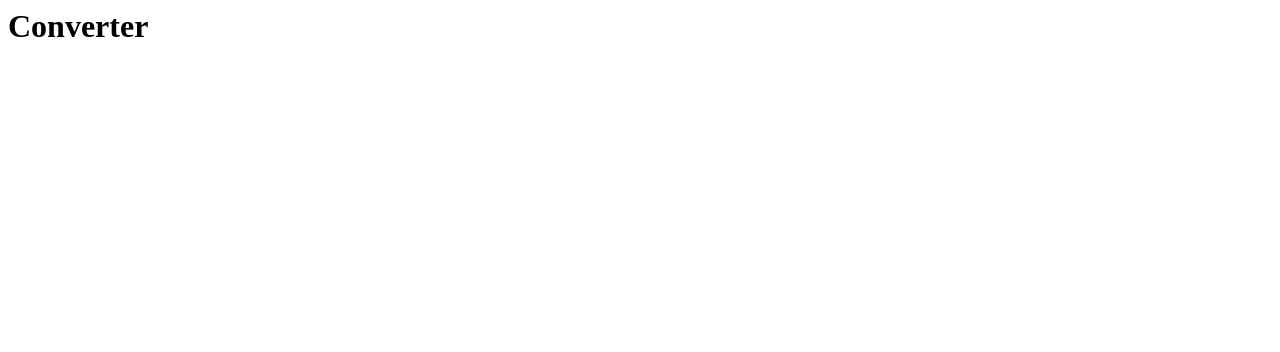
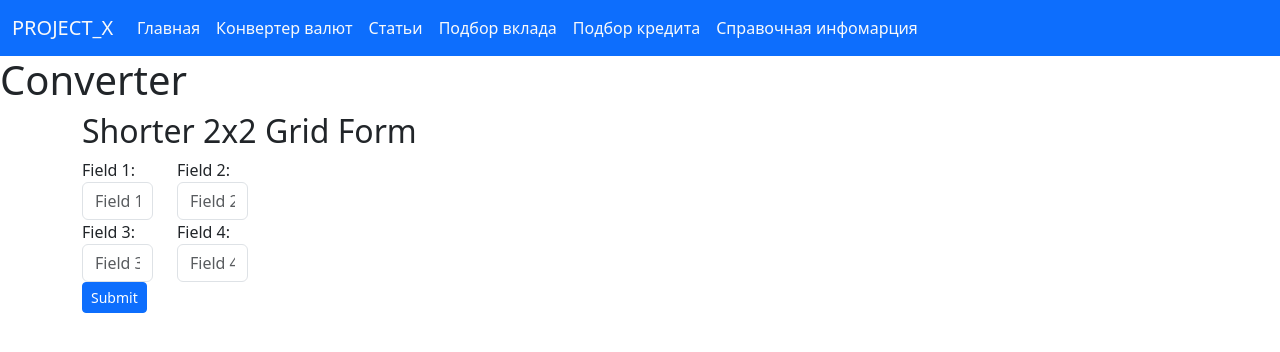
Before and after one commit to sariya23/project_x, a Flask app: page /converter in a window 1280 px wide. Before the commit the part shown is almost empty. Shown: the top 352 px of the page. Run offline with Flask 3, Linux system fonts and the light colour scheme.

Commit message:
Create form to converter

```diff
--- a/main.py
+++ b/main.py
@@ -7,13 +7,12 @@ app = Flask(__name__)
 @app.route('/')
 @app.route('/<name>')
 def hello(name=None):
-    print(name)
     return render_template('index.html', name=name)
 
 
 @app.route('/converter')
 def converter():
-    return '<h1>Converter</h1>'
+    return render_template('converter.html')
 
 
 @app.route('/articles')
--- a/templates/converter.html
+++ b/templates/converter.html
@@ -1,5 +1,45 @@
 <!doctype html>
-<title>PROJECT_X</title>
+<title>CONVERTER</title>
 <link rel= "stylesheet" type= "text/css" href= "{{ url_for('static',filename='styles/converter.css') }}">
+<link href="https://cdn.jsdelivr.net/npm/bootstrap@5.3.2/dist/css/bootstrap.min.css" rel="stylesheet" integrity="sha384-T3c6CoIi6uLrA9TneNEoa7RxnatzjcDSCmG1MXxSR1GAsXEV/Dwwykc2MPK8M2HN" crossorigin="anonymous">
 
-<button></button>
+{% extends "nav_bar.html" %}
+{% block nav %}
+{{ super() }}
+<h1>Converter</h1>
+
+<div class="container">
+    <h2>Shorter 2x2 Grid Form</h2>
+    <form>
+        <div class="row">
+            <div class="col-md-1">
+                <div class="form-group">
+                    <label for="input1">Field 1:</label>
+                    <input type="text" class="form-control" id="input1" name="input1" placeholder="Field 1">
+                </div>
+            </div>
+            <div class="col-md-1">
+                <div class="form-group">
+                    <label for="input2">Field 2:</label>
+                    <input type="text" class="form-control" id="input2" name="input2" placeholder="Field 2">
+                </div>
+            </div>
+        </div>
+        <div class="row">
+            <div class="col-md-1">
+                <div class="form-group">
+                    <label for="input3">Field 3:</label>
+                    <input type="text" class="form-control" id="input3" name="input3" placeholder="Field 3">
+                </div>
+            </div>
+            <div class="col-md-1">
+                <div class="form-group">
+                    <label for="input4">Field 4:</label>
+                    <input type="text" class="form-control" id="input4" name="input4" placeholder="Field 4">
+                </div>
+            </div>
+        </div>
+        <button type="submit" class="btn btn-primary btn-sm">Submit</button>
+    </form>
+</div>
+{% endblock %}
```
